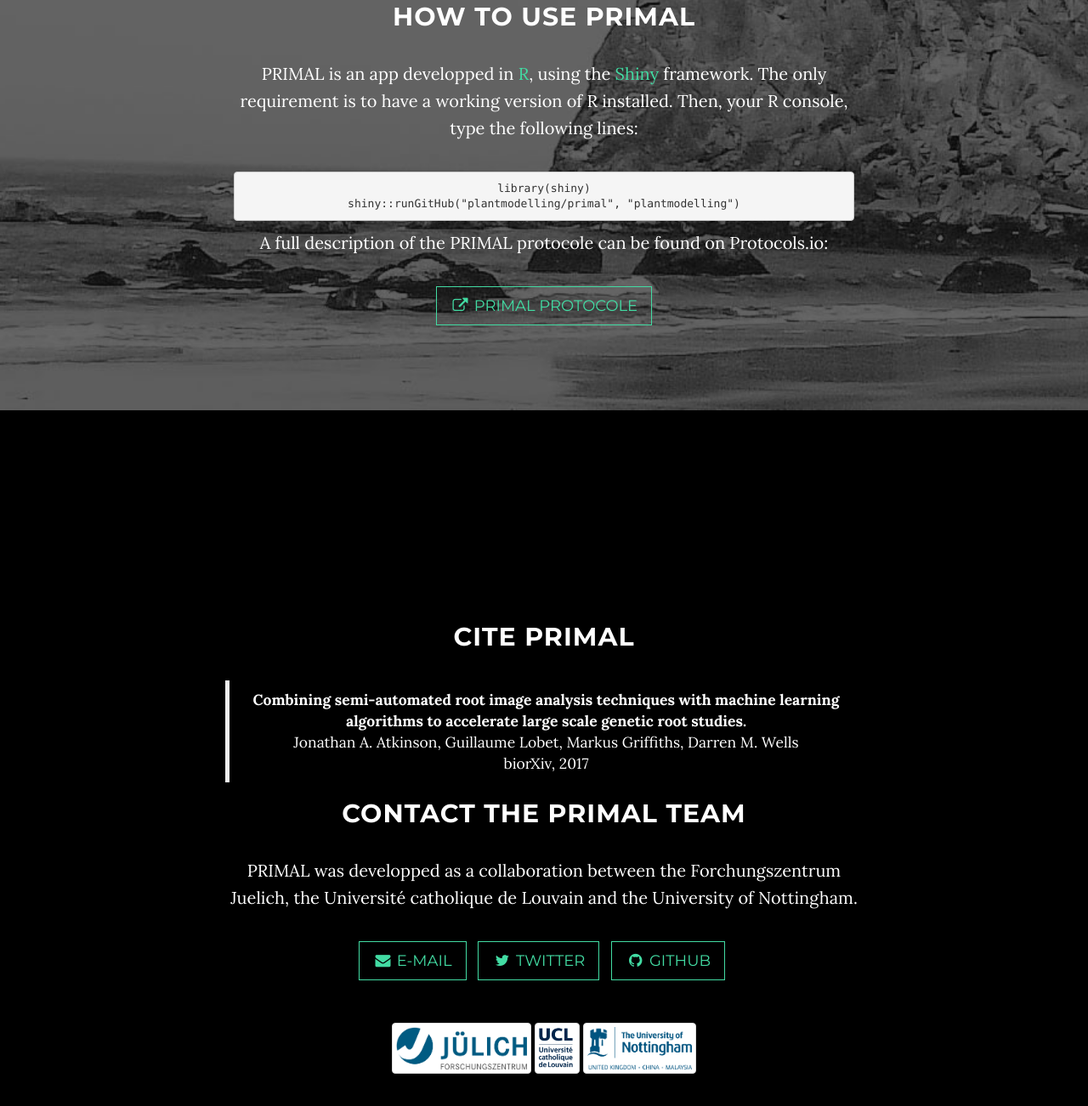
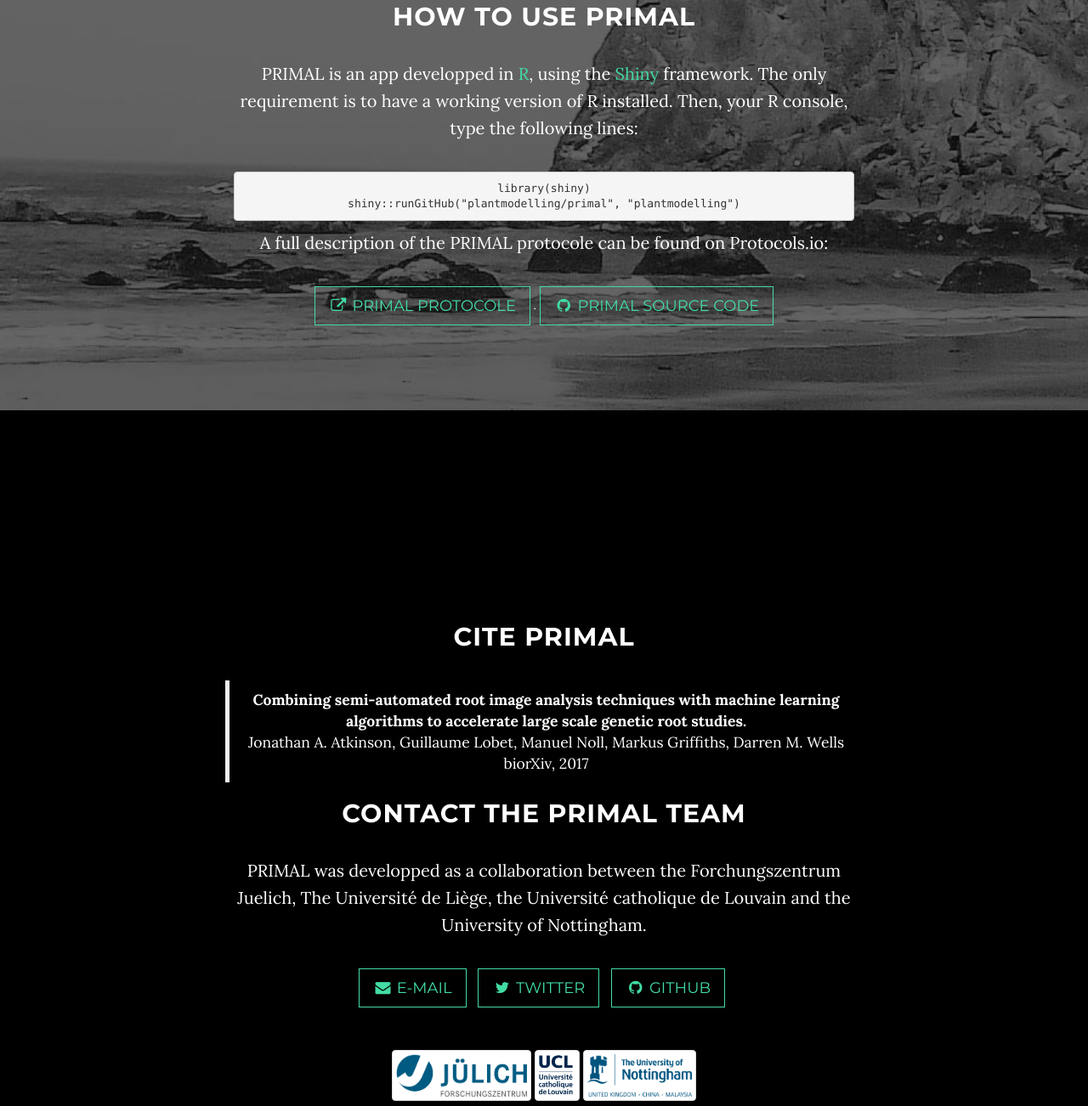
Before and after one commit to plantmodelling/primal, a website: page index.html in a window 1280 px wide. Shown: the part 1727-3029 px from the top of the page at 85% size. Drawn offline with nearby package versions, Linux system fonts and the light colour scheme; some packages are replaced by stand-ins of ours.

Commit message:
Create index.html

```diff
--- a/index.html
+++ b/index.html
@@ -106,7 +106,7 @@
                     <pre>library(shiny)
 shiny::runGitHub("plantmodelling/primal", "plantmodelling")</pre>
 					<p>A full description of the PRIMAL protocole can be found on Protocols.io:</p>
-					<a href="https://www.protocols.io/" class="btn btn-default btn-lg"><i class="fa fa-external-link fa-fw"></i> <span class="network-name">PRIMAL protocole</span></a>
+					<a href="https://www.protocols.io/" class="btn btn-default btn-lg"><i class="fa fa-external-link fa-fw"></i> <span class="network-name">PRIMAL protocole</span></a> . <a href="https://github.com/plantmodelling/primal/" class="btn btn-default btn-lg"><i class="fa fa-github fa-fw"></i> <span class="network-name">PRIMAL source code</span></a>
                 </div>
             </div>
         </div>
@@ -117,9 +117,9 @@ shiny::runGitHub("plantmodelling/primal", "plantmodelling")</pre>
         <div class="row">
             <div class="col-lg-8 col-lg-offset-2">
                 <h2>Cite PRIMAL</h2>
-                	<blockquote><b>Combining semi-automated root image analysis techniques with machine learning algorithms to accelerate large scale genetic root studies.</b></br>Jonathan A. Atkinson, Guillaume Lobet, Markus Griffiths, Darren M. Wells<br>biorXiv, 2017</blockquote>
+                	<blockquote><b>Combining semi-automated root image analysis techniques with machine learning algorithms to accelerate large scale genetic root studies.</b></br>Jonathan A. Atkinson, Guillaume Lobet, Manuel Noll, Markus Griffiths, Darren M. Wells<br>biorXiv, 2017</blockquote>
                 <h2>Contact the PRIMAL team</h2>
-                <p>PRIMAL was developped as a collaboration between the Forchungszentrum Juelich, the Université catholique de Louvain and the University of Nottingham.</p>
+                <p>PRIMAL was developped as a collaboration between the Forchungszentrum Juelich, The Université de Liège, the Université catholique de Louvain and the University of Nottingham.</p>
                 <ul class="list-inline banner-social-buttons">
                      <li>
                         <a href="mailto:g.lobet@fz-juelich.de" class="btn btn-default btn-lg"><i class="fa fa-envelope fa-fw"></i> <span class="network-name">E-mail</span></a>
```
